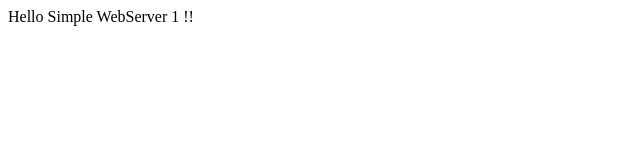
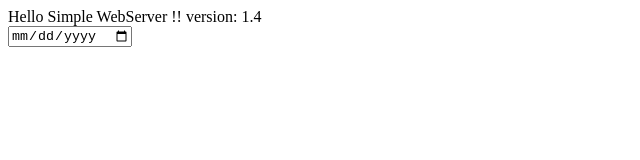
Before and after one commit to devhanee1/tomato, a plain HTML site: page index.html in a window 1280 px wide. Shown: the whole page, without its empty margins (0-640 px from the left). Drawn offline with Linux system fonts and the light colour scheme.

```diff
--- a/index.html
+++ b/index.html
@@ -1,5 +1,12 @@
 <html>
+<script>
+    document.getElementById('currentDate').value = new Date().toISOString().substring(0, 10);
+</script>
 <body>
-    Hello Simple WebServer 1 !!
+    Hello Simple WebServer !!
+    version: 1.4
+    <form>
+        <input type='date' id='currentData'/>
+    </form>
 </body>
 </html>
```
Also changed, not shown: 1 other file.
